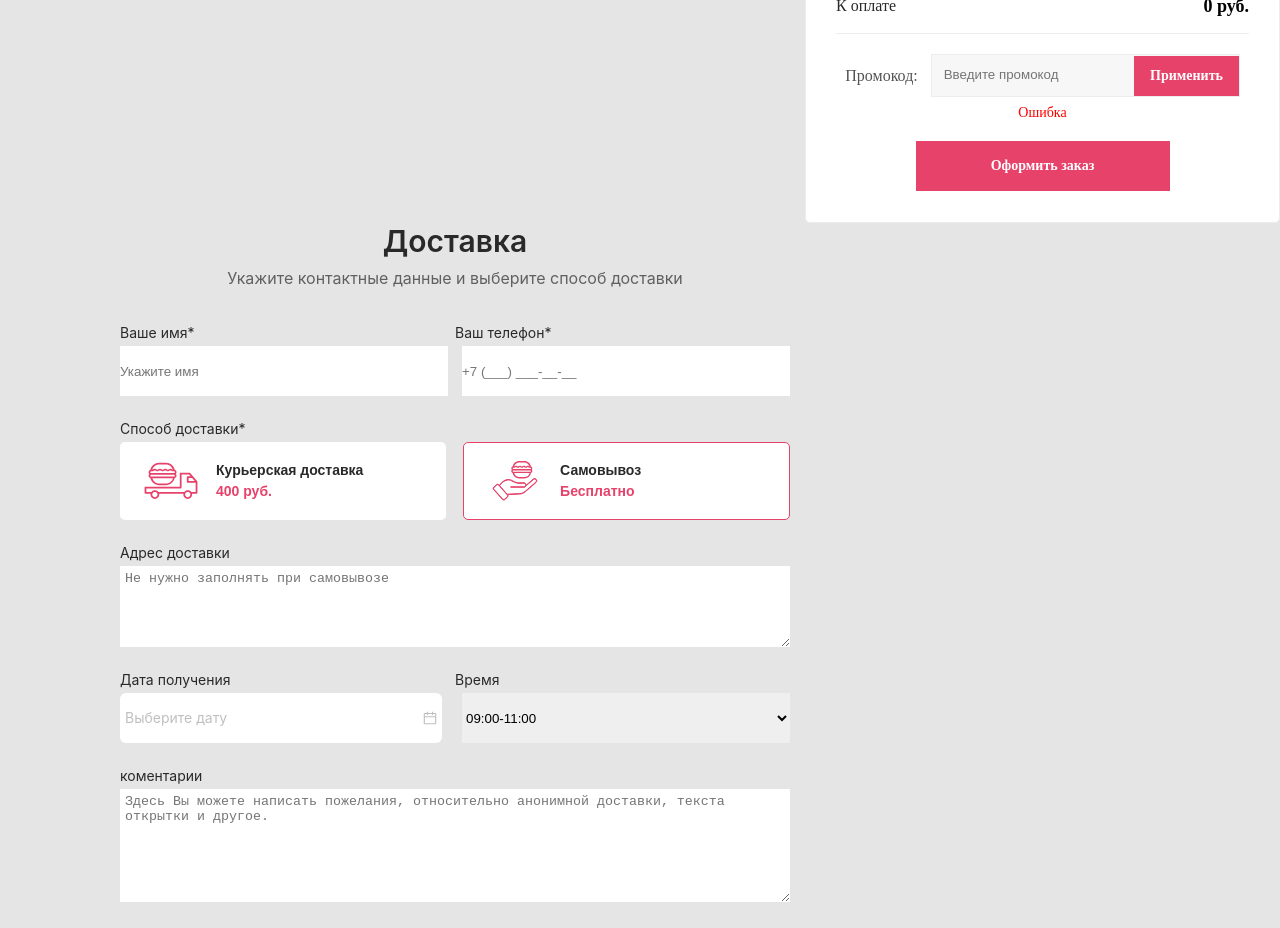
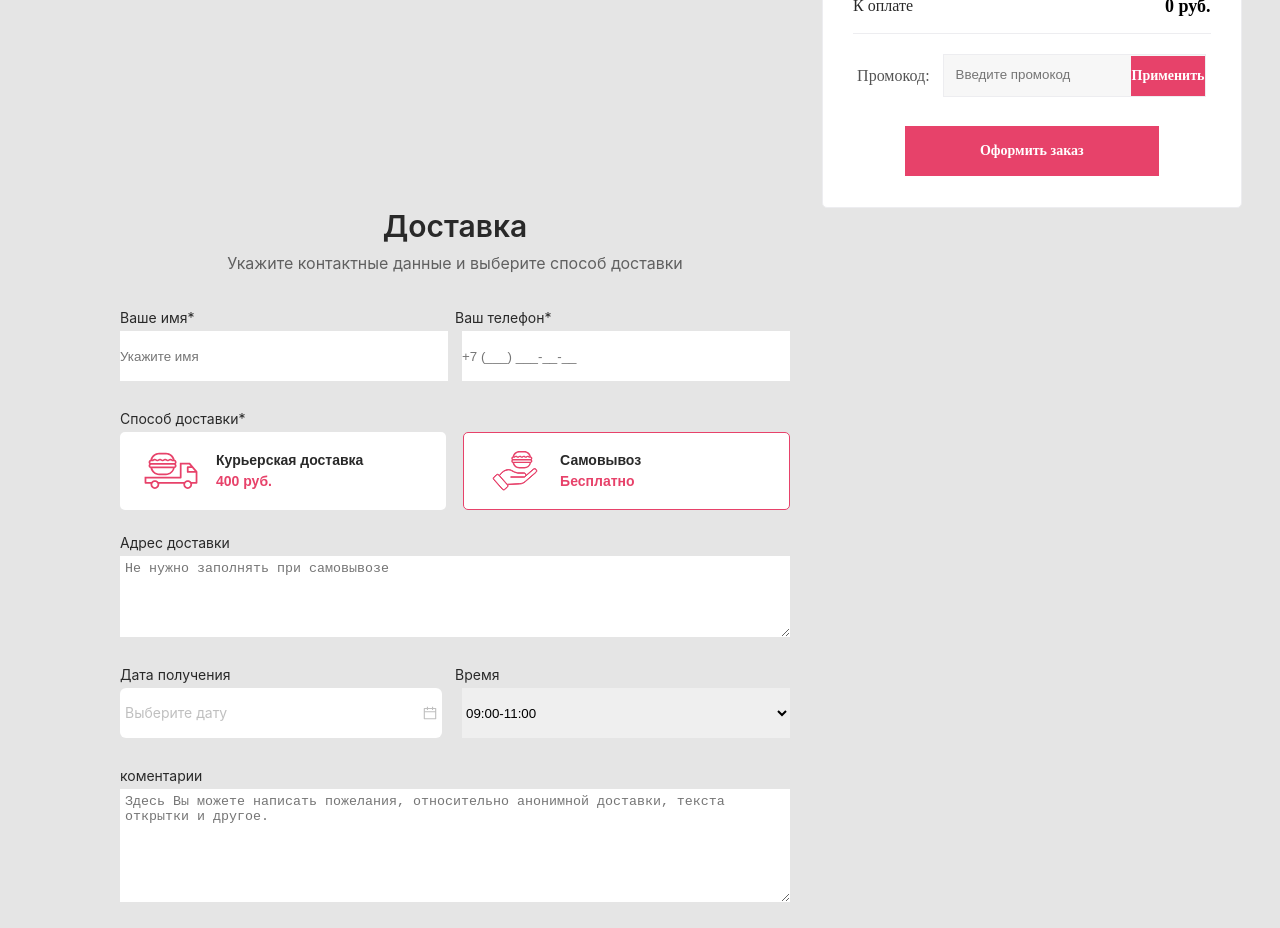
Before and after one commit to kudinov-andrej/sweet, a React (Create React App) app: page /#/basket in a window 1280 px wide. Shown: the part 660-1588 px from the top of the page. Built offline with nearby package versions, Linux system fonts and the light colour scheme.

Commit message:
добавил валидацию и временную  эмуляцию отправки формы

```diff
--- a/package.json
+++ b/package.json
@@ -12,6 +12,7 @@
     "react-router-dom": "^6.11.1",
     "react-scripts": "5.0.1",
     "react-scroll": "^1.8.9",
+    "validator": "^13.9.0",
     "web-vitals": "^2.1.4"
   },
   "scripts": {
--- a/src/App.css
+++ b/src/App.css
@@ -1757,7 +1757,10 @@ header {
 .basket__order-block {
   margin: 0;
   padding: 0;
+  margin-right: 30px;
+  width: 36%;
   max-width: 473px;
+  max-height: 407px;
   border-radius: 5px;
   border: 1px solid #EDEDF0;
   background: #FFF;
@@ -1766,6 +1769,7 @@ header {
 .order-block__title {
   margin: 0;
   padding: 0;
+  text-align: start;
   margin-left: 30px;
   margin-top: 29px;
   margin-bottom: 10px;
@@ -1870,6 +1874,8 @@ header {
 .order-block__form {
   margin: 0;
   padding: 0;
+  margin-left: 30px;
+  margin-right: 30px;
   margin-top: 20px;
   display: flex;
   flex-direction: column;
@@ -1930,7 +1936,8 @@ header {
   padding: 0;
   cursor: pointer;
   height: 40px;
-  width: 118px;
+  width: 30%;
+  max-width: 118px;
   border: none;
   background-color: #E7426A;
   color: #FFF;
@@ -1947,7 +1954,6 @@ header {
   padding: 0;
   margin-left: 110px;
   margin-right: 110px;
-  margin-top: 20px;
   margin-bottom: 31px;
   border: none;
   width: 254px;
@@ -1973,12 +1979,18 @@ header {
 .order-block__form-error {
   margin: 0;
   padding: 0;
-  margin-top: 8px;
+  margin-left: 110px;
+  margin-top: 5px;
+  width: 98%;
+  height: 24px;
   font-family: Montserrat;
-  font-size: 14px;
-  font-weight: 400;
   color: red;
-}
+  font-weight: 400;
+  font-size: 10px;
+  line-height: 10px;
+  margin-left: 5px;
+}
+
 
 .dilivery {
   display: flex;
@@ -2072,9 +2084,21 @@ header {
   min-height: 50px;
   margin-right: 14px;
   width: 98%;
-  margin-bottom: 24px;
-}
-
+  margin-bottom: 5px;
+}
+
+.basket__form-error {
+  margin: 0;
+  padding: 0;
+  width: 98%;
+  height: 24px;
+  color: red;
+  font-weight: 400;
+  font-size: 10px;
+  line-height: 10px;
+  text-align: start;
+  margin-left: 5px;
+}
 
 .basket__form-input_typy_phone {
   margin-right: 0;
@@ -2097,11 +2121,7 @@ header {
   background: #FFFFFF;
 }
 
-/*
-.basket__form-button:focus {
-  border: #E7426A solid 1px;
-}
-*/
+
 .basket__form-button_on {
   border: #E7426A solid 1px;
 }
@@ -2151,7 +2171,7 @@ header {
   width: 100%;
   max-width: 665px;
   height: 76px;
-  margin-bottom: 24px;
+  margin-bottom: 5px;
 }
 
 .basket__form-input_typy_date {
--- a/src/App.js
+++ b/src/App.js
@@ -13,6 +13,7 @@ function App() {
   const [openBlockNews, setOpenBlockNews] = useState(false);
   // устанавливаем скидку по промокоду
   const [discountsValue, setDiscountsValue] = useState(0);
+  const [discountsError, setDiscountsError] = useState("");
 
   function hendleOpenButton() {
     setOpenBlockSet(!openBlockSet)
@@ -146,6 +147,8 @@ function App() {
             setExpressDelivery={setExpressDelivery}
             discountsValue={discountsValue}
             setDiscountsValue={setDiscountsValue}
+            discountsError={discountsError}
+            setDiscountsError={setDiscountsError}
           />}
         />
       </Routes>
--- a/src/basketPage/BasketPage.jsx
+++ b/src/basketPage/BasketPage.jsx
@@ -6,11 +6,11 @@ import DeliveryImg from '../image/delivery/картинкаМашина.svg';
 import DeliveryImgFree from '../image/delivery/картинкаРука.svg';
 //import { createStyleSheet } from 'jss';
 import { animateScroll as scroll, scrollSpy, scroller } from 'react-scroll';
-import { useForm } from '../UseForm';
+import { useFormWithValidation } from '../UseFormValidation/useFormValidation';
 
 function BasketPage(props) {
-    const { values, setValues, handleChange } = useForm();
 
+    const { values, handleChange, errors, isValid, resetForm } = useFormWithValidation();
     const promocod = [
         { code: 'DISCOUNT500', value: 500 },
         { code: 'DISCOUNT200', value: 200 },
@@ -44,9 +44,22 @@ function BasketPage(props) {
     const searchDiscounts = (promocod, values) => {
         if (props.getTotalPrice() > 3000) {
             const discount = promocod.find((promo) => promo.code === values.promo);
-            props.setDiscountsValue(discount.value);
+            if (discount === undefined) {
+                props.setDiscountsValue(0);
+                props.setDiscountsError("Действие промокода истекло")
+                setTimeout(() => {
+                    props.setDiscountsError("")
+                }, 3000)
+            } else {
+                props.setDiscountsValue(discount.value);
+                props.setDiscountsError("")
+            }
         } else {
             props.setDiscountsValue(0);
+            props.setDiscountsError("Сумма заказа должна быть больше 3000 рублей")
+            setTimeout(() => {
+                props.setDiscountsError("")
+            }, 3000)
         }
     }
 
@@ -62,6 +75,15 @@ function BasketPage(props) {
             smooth: 'easeInOutQuart'
         });
     }
+
+    const handleBuySubmit = (evt) => {
+        evt.preventDefault();
+        console.log({
+            "товары": props.cartItems,
+            "пользовательский ввод": values,
+        })
+    }
+
 
     return (
         <section className='basket'>
@@ -121,7 +143,7 @@ function BasketPage(props) {
                                     <button className='order-block__input-button' onClick={handlePromoButtonClick}>Применить</button>
                                 </div>
                             </div>
-                            <p className='order-block__form-error'>Ошибка</p>
+                            <p className='order-block__form-error'>{props.discountsError}</p>
                             <button type='button' className='order-block__form-button' onClick={handleScrollButtonClick}>Оформить заказ</button>
                         </form>
                     </div>
@@ -129,15 +151,33 @@ function BasketPage(props) {
                 <div className='dilivery' id='dilivery'>
                     <h2 className='basket__dilivery-title'>Доставка</h2>
                     <p className='basket__dilivery-subtitle'>Укажите контактные  данные и выберите способ доставки</p>
-                    <form className='basket__form-conteiner'>
+                    <form className='basket__form-conteiner' onSubmit={handleBuySubmit}>
                         <div className='basket__input-box'>
                             <div className='basket__input-conteiner'>
                                 <label htmlFor="basket__form-input_typy_name" className='basket__form-label'>Ваше имя*</label>
-                                <input type='text' className='basket__form-input basket__form-input_typy_name' id="basket__form-input_typy_name" placeholder='Укажите имя' required minLength={4} maxLength={70} />
+                                <input type='text'
+                                    className='basket__form-input basket__form-input_typy_name'
+                                    id="basket__form-input_typy_name"
+                                    placeholder='Укажите имя'
+                                    required minLength={2} maxLength={70}
+                                    name='name'
+                                    value={values.name}
+                                    onChange={handleChange}
+                                />
+                                <span className='basket__form-error'>{errors.name}</span>
                             </div>
                             <div className='basket__input-conteiner'>
                                 <label htmlFor="basket__form-input_typy_phone" className='basket__form-label'>Ваш телефон*</label>
-                                <input type='tel' className='basket__form-input basket__form-input_typy_phone' id="basket__form-input_typy_phone" placeholder='+7 (___) ___-__-__' required minLength={11} maxLength={11} />
+                                <input type='tel'
+                                    className='basket__form-input basket__form-input_typy_phone'
+                                    id="basket__form-input_typy_phone"
+                                    placeholder='+7 (___) ___-__-__'
+                                    required minLength={11} maxLength={12}
+                                    name='tel'
+                                    value={values.tel}
+                                    onChange={handleChange}
+                                />
+                                <span className='basket__form-error'>{errors.tel}</span>
                             </div>
                         </div>
                         <div className='basket__input-box'>
@@ -169,20 +209,43 @@ function BasketPage(props) {
                         </div>
                         <div className='basket__input-conteiner'>
                             <label htmlFor="basket__form-input_typy_address" className='basket__form-label'>Адрес доставки</label>
-                            <textarea rows="3" className='basket__form-input basket__form-input_typy_address' id="basket__form-input_typy_address" placeholder='Не нужно заполнять при самовывозе' required minLength={20} maxLength={180} />
+                            <textarea rows="3"
+                                className='basket__form-input basket__form-input_typy_address'
+                                id="basket__form-input_typy_address"
+                                placeholder='Не нужно заполнять при самовывозе'
+                                {...(props.expressDelivery ? { required: true } : {})}
+                                minLength={20} maxLength={300}
+                                name='adress'
+                                value={values.adress}
+                                onChange={handleChange}
+                            />
+                            <span className='basket__form-error'>{errors.adress}</span>
                         </div>
                         <div className='basket__input-box'>
                             <div className='basket__input-conteiner'>
                                 <label htmlFor="basket__form-input_typy_date" className='basket__form-label'>Дата получения</label>
                                 <DatePicker className='basket__form-input basket__form-input_typy_date' id="basket__form-input_typy_date" placeholder='Выберите дату'>
-                                    <select defaultValue={currentDate} className='basket__form-input basket__form-input_typy_date' >
+                                    <select defaultValue={currentDate}
+                                        {...(props.expressDelivery ? { required: true } : {})}
+                                        className='basket__form-input basket__form-input_typy_date'
+                                        name='data'
+                                        value={values.data}
+                                        onChange={handleChange}
+                                    >
                                         {dates.map(d => <Option key={d}>{d.toLocaleDateString()}</Option>)}
                                     </select>
                                 </DatePicker>
+                                <span className='basket__form-error'>{errors.data}</span>
                             </div>
                             <div className='basket__input-conteiner'>
                                 <label htmlFor="basket__form-input_typy_time" className='basket__form-label'>Время</label>
-                                <select className='basket__form-input    basket__form-input_typy_time' id="basket__form-input_typy_time">
+                                <select className='basket__form-input basket__form-input_typy_time'
+                                    id="basket__form-input_typy_time"
+                                    {...(props.expressDelivery ? { required: true } : {})}
+                                    name='time'
+                                    value={values.time}
+                                    onChange={handleChange}
+                                >
                                     <option className='basket__form-input_option'>09:00-11:00</option>
                                     <option className='basket__form-input_option'>11:00-13:00</option>
                                     <option className='basket__form-input_option'>13:00-15:00</option>
@@ -190,26 +253,58 @@ function BasketPage(props) {
                                     <option className='basket__form-input_option'>17:00-19:00</option>
                                     <option className='basket__form-input_option'>19:00-21:00</option>
                                 </select>
+                                <span className='basket__form-error'>{errors.time}</span>
                             </div>
                         </div>
                         <div className='basket__input-conteiner'>
                             <label htmlFor="basket__form-input_typy_comments" className='basket__form-label'>коментарии</label>
-                            <textarea rows="5" className='basket__form-input basket__form-input_typy_comments' id="basket__form-input_typy_comments" placeholder='Здесь Вы можете написать пожелания, относительно анонимной доставки, текста открытки и другое.' required minLength={20} maxLength={180} />
+                            <textarea rows="5"
+                                className='basket__form-input basket__form-input_typy_comments'
+                                id="basket__form-input_typy_comments"
+                                placeholder='Здесь Вы можете написать пожелания, относительно анонимной доставки, текста открытки и другое.'
+                                name='wish'
+                                value={values.wish}
+                                onChange={handleChange}
+                            />
                         </div>
                         <div className='basket__checkbox-box'>
                             <div className='basket__checkbox-conteiner'>
-                                <input type='checkbox' className='basket__form-checkbox basket__form-checkbox_typy_name' id="basket__form-input_typy_pay" required />
+                                <input type='radio'
+                                    className='basket__form-checkbox basket__form-checkbox_typy_name'
+                                    id="basket__form-input_typy_pay"
+                                    name='pay'
+                                    value="оплата картой онлайн"
+                                    checked={values.pay === "оплата картой онлайн"}
+                                    onChange={handleChange}
+                                    required
+                                />
                                 <label htmlFor="basket__form-input_typy_pay" className='basket__form-checkbox-label'>Оплата картой онлайн</label>
                             </div>
                             <div className='basket__checkbox-conteiner'>
-                                <input type='checkbox' className='basket__form-checkbox' id="basket__form-checkbox_typy_cash" required />
+                                <input type='radio'
+                                    className='basket__form-checkbox'
+                                    id="basket__form-checkbox_typy_cash"
+                                    name='pay'
+                                    value="Наличными при получении"
+                                    checked={values.pay === "Наличными при получении"}
+                                    onChange={handleChange}
+                                    required
+                                />
                                 <label htmlFor="basket__form-checkbox_typy_cash" className='basket__form-checkbox-label'>Наличными при получении</label>
                             </div>
                             <div className='basket__checkbox-conteiner'>
-                                <input type='checkbox' className='basket__form-checkbox' id="basket__form-checkbox_typy_yandex" required />
+                                <input type='radio'
+                                    className='basket__form-checkbox'
+                                    id="basket__form-checkbox_typy_yandex"
+                                    name='pay'
+                                    value="Яндекс деньги"
+                                    checked={values.pay === "Яндекс деньги"}
+                                    onChange={handleChange}
+                                    required />
                                 <label htmlFor="basket__form-checkbox_typy_yandex" className='basket__form-checkbox-label'>Яндекс деньги</label>
                             </div>
                         </div>
+                        <span className='basket__form-error'>{errors.pay}</span>
                         <div className="basket__final-price">
                             <p className='basket__final-price-text'>Итоговая сумма заказа вместе с доставкой:</p>
                             <p className='basket__final-price-price'>{props.expressDelivery
@@ -218,7 +313,7 @@ function BasketPage(props) {
                                 :
                                 props.getTotalPrice() - props.discountsValue} руб.</p>
                         </div>
-                        <button type='submit' className='button__order-goods'>Оформить заказ</button>
+                        <button type='submit' className='button__order-goods' disabled={!isValid} >Оформить заказ</button>
                         <p className="basket__text-agreement">Нажимая на кнопку "Оформить заказ" Я принимаю и соглашаюсь с <a className='basket__link-agreement' href='#'>Договором оферты</a> и разрешаю обработку моих персональных данных в соответствии с <a className='basket__link-agreement' href='#'>Политикой конфиденциальности</a></p>
                     </form>
                 </div>
```
Also changed, not shown: 1 other file (tests, documents, lock files or other folders).
